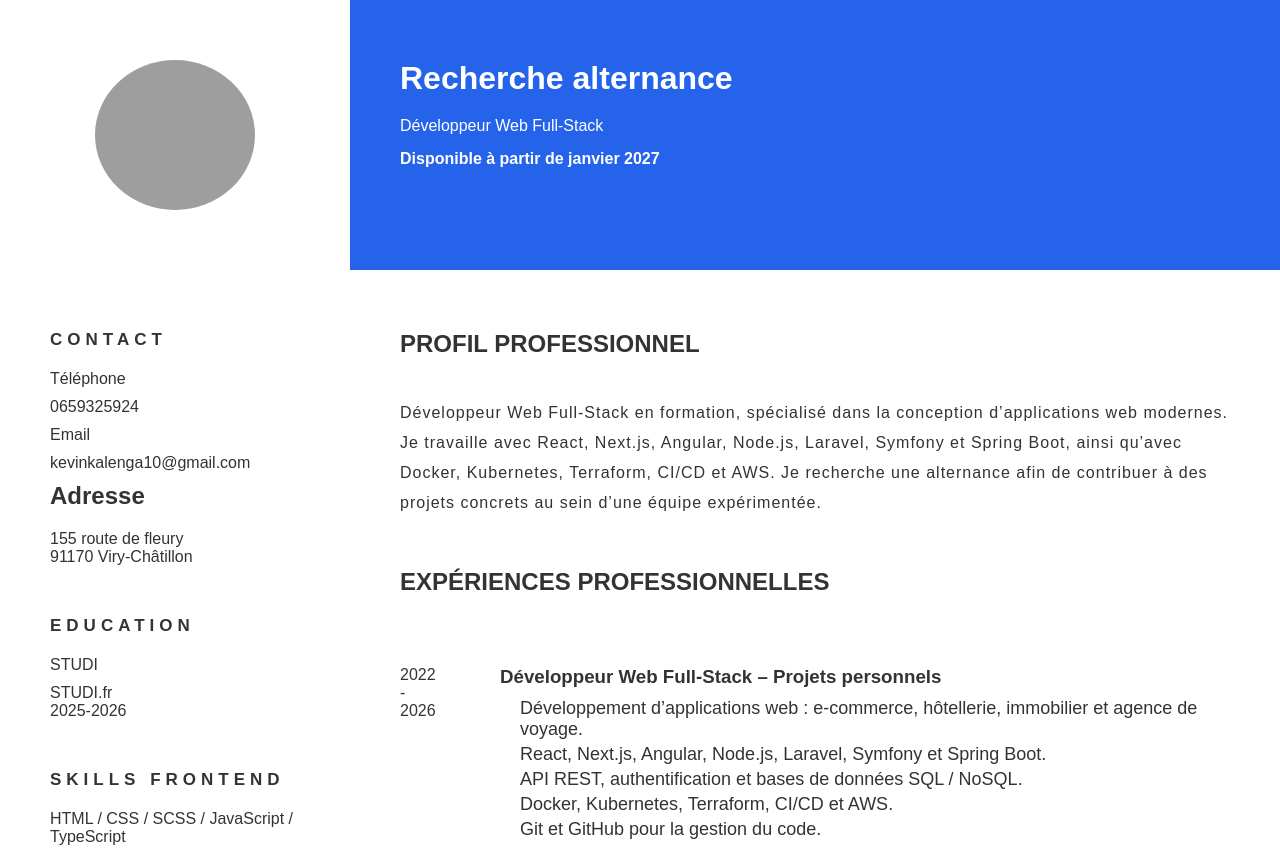
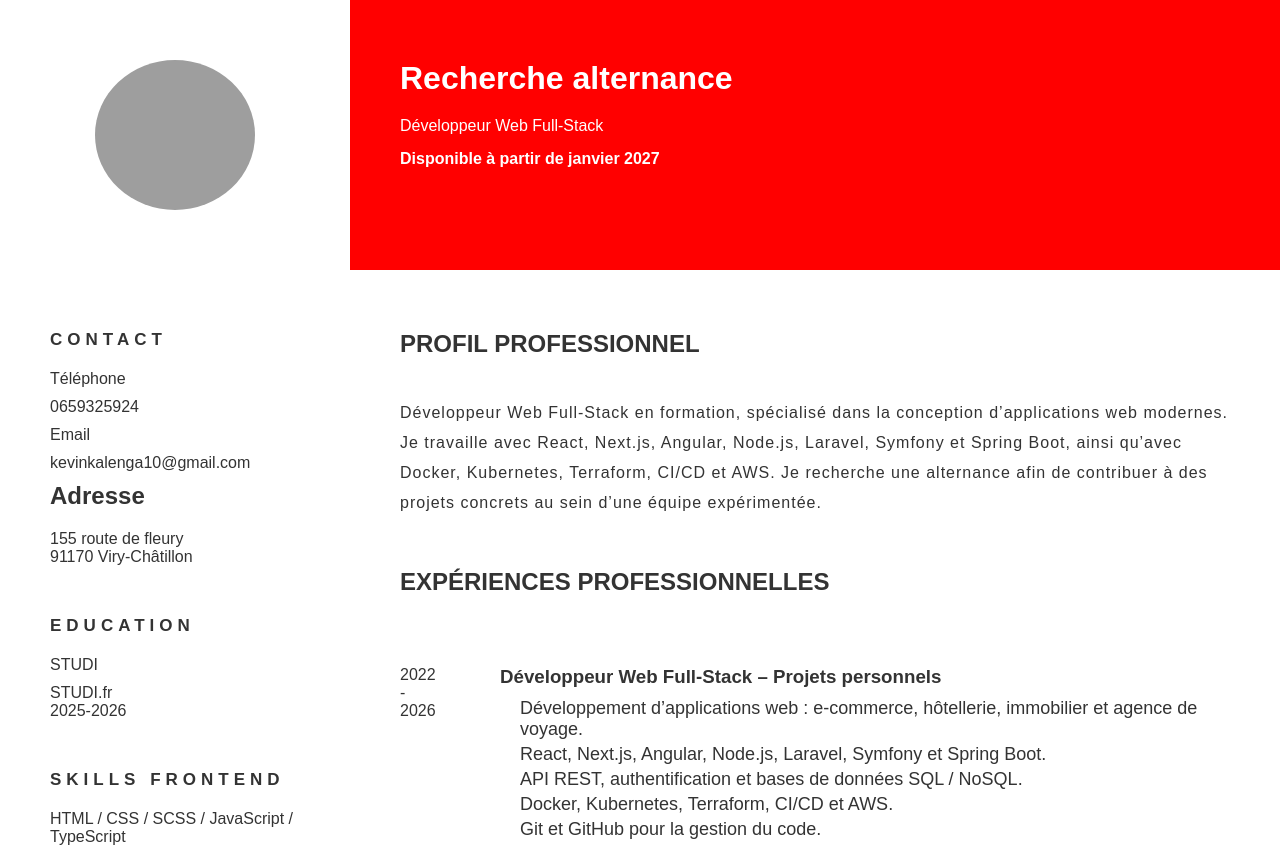
Before and after one commit to kevinkalenga/CV_Kevin, a website: page index.html in a window 1280 px wide. Shown: the top 849 px of the page. Drawn offline with Linux system fonts and the light colour scheme; grey boxes are pictures that could not be loaded; a web font is replaced by a local one.

Commit message:
Header changed color

```diff
--- a/scss/style.scss
+++ b/scss/style.scss
@@ -69,8 +69,8 @@ header {
   grid-area: header;
 
   padding: 5rem;
-  background: #2563eb;
-  color: white;
+  background: red !important;
+  color: white !important;
 
   h1 {
     margin-bottom: 2rem;
```
Also changed, not shown: css/style.css.
